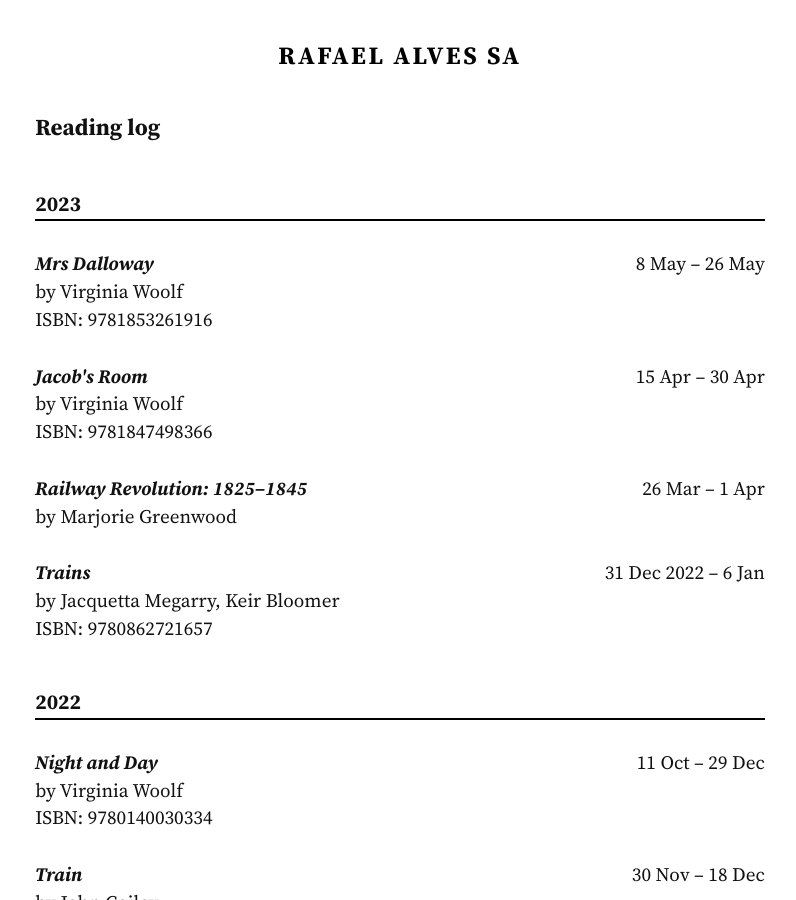
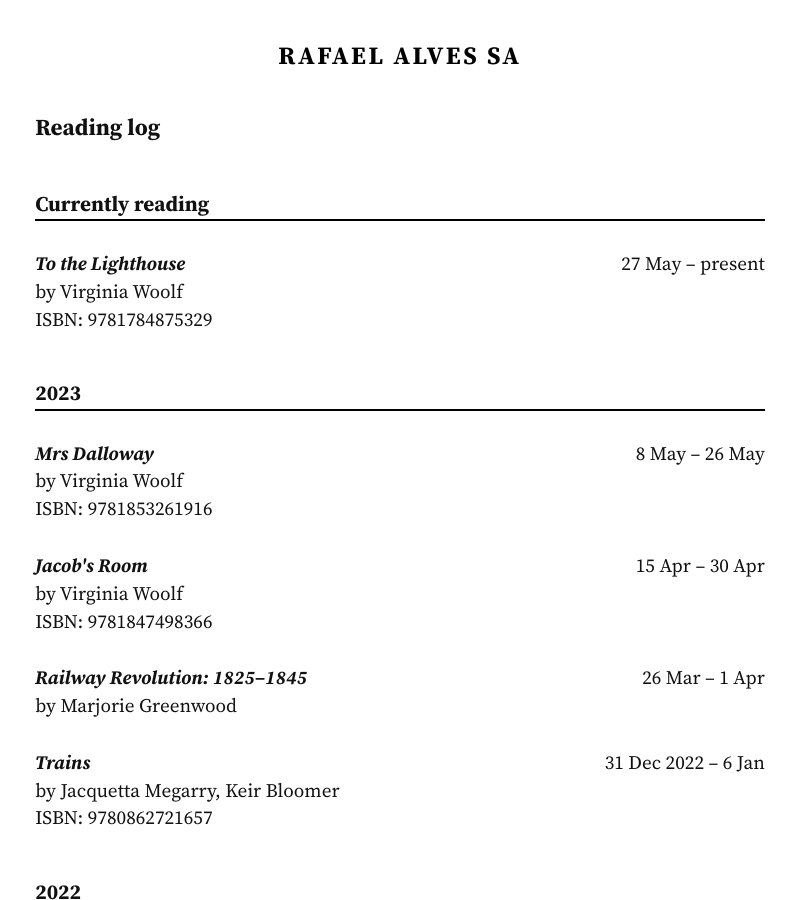
Before and after one commit to rafaelalvessa/rafael.me.uk, a Jekyll site: the page built from reading_log.md, in a window 1280 px wide and 900 px high. Shown: the whole window, without its empty margins (240-1036 px from the left). Built offline with Jekyll 4.4.1, drawn with Linux system fonts in a browser that asks for light colours.

Commit message:
Add To the Lighthouse to currently reading

```diff
--- a/_data/reading_log.yaml
+++ b/_data/reading_log.yaml
@@ -1,3 +1,10 @@
+Currently reading:
+
+- author: Virginia Woolf
+  date_started: 27 May
+  isbn: 9781784875329
+  title: To the Lighthouse
+
 2023:
 
 - author: Virginia Woolf
```
